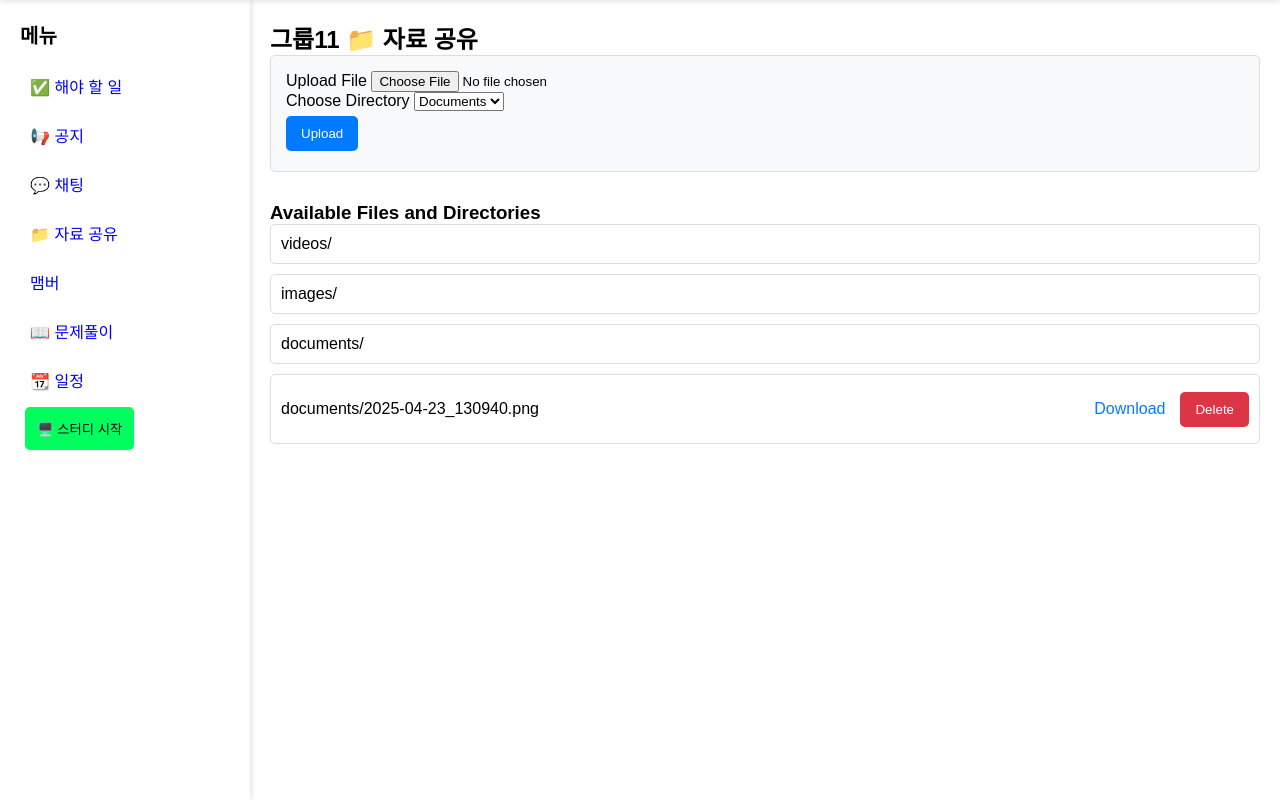
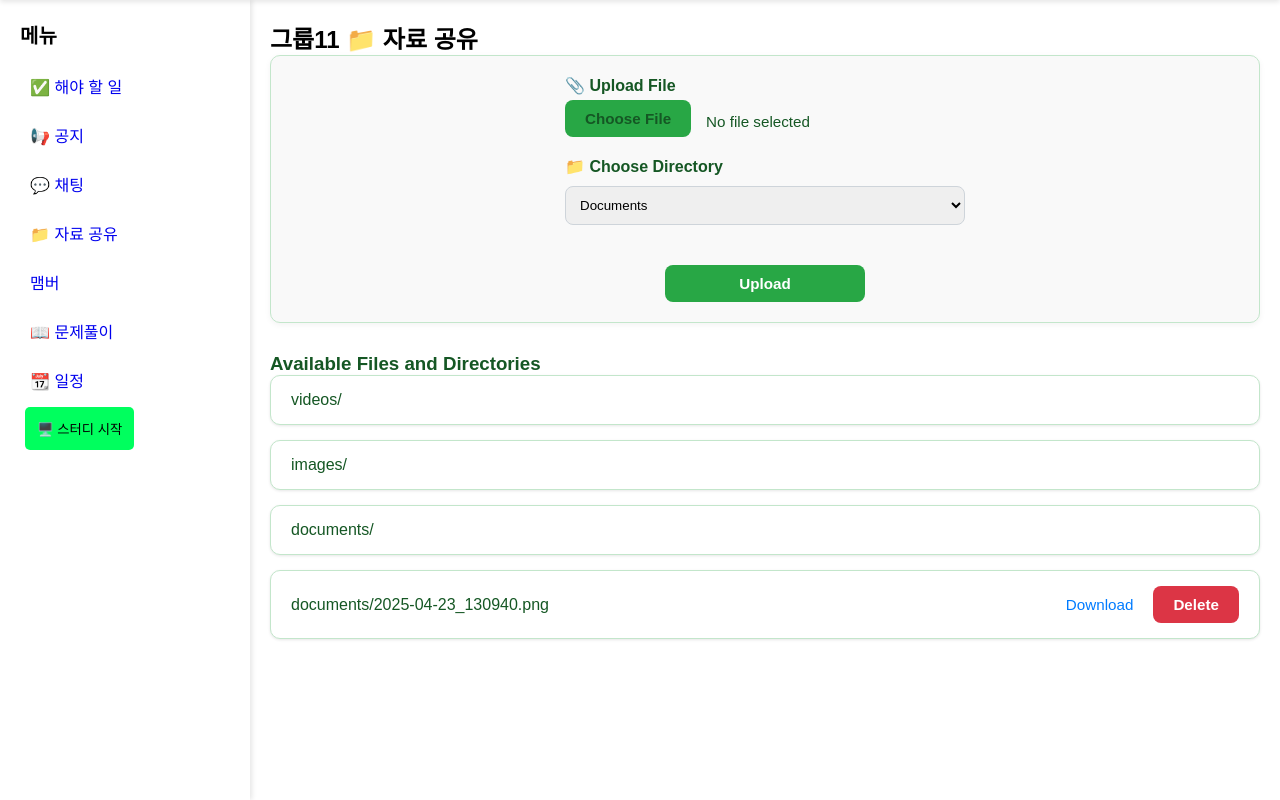
Before and after one commit to ggam9/PBL2, a Flask app: page /group/1/share in a window 1280 px wide. Shown: the part 60-860 px from the top of the page. Run offline with Flask 3, Linux system fonts and the light colour scheme; a user stored in the database is signed in.

Commit message:
Add files via upload

```diff
--- a/templates/group_share.html
+++ b/templates/group_share.html
@@ -3,29 +3,76 @@
 {% block title %}파일{% endblock %}
 
 {% block group_content %}
-<style>.group_content h2 {
+<style>
+.group_content h2 {
     margin-bottom: 20px;
+    font-size: 1.8em;
+    color: #155724;
 }
 
 .upload-form {
     margin-bottom: 30px;
-    padding: 15px;
-    background-color: #f8f9fa;
-    border-radius: 5px;
-    border: 1px solid #ddd;
+    padding: 20px;
+    background-color: #f9f9f9;
+    border-radius: 10px;
+    border: 1px solid #c3e6cb;
+    display: flex;
+    flex-direction: column;
+    align-items: center;
+    box-shadow: 0 2px 6px rgba(0,0,0,0.05);
+}
+
+.upload-form .form-group {
+    width: 100%;
+    max-width: 400px;
+    margin-bottom: 15px;
+}
+
+.upload-form label {
+    display: block;
+    margin-bottom: 5px;
+    font-weight: bold;
+    color: #155724;
+}
+
+.upload-form .form-control {
+    width: 100%;
+    padding: 10px;
+    border: 1px solid #ced4da;
+    border-radius: 8px;
+}
+
+.upload-form button {
+    max-width: 200px;
+    width: 100%;
+    margin-top: 10px;
+}
+
+.form-control {
+    width: 100%;
+    padding: 10px;
+    margin-top: 5px;
+    margin-bottom: 15px;
+    border: 1px solid #ced4da;
+    border-radius: 8px;
 }
 
 .btn {
-    margin: 5px 0;
-    padding: 10px 15px;
+    padding: 10px 20px;
     border: none;
-    border-radius: 5px;
+    border-radius: 8px;
     cursor: pointer;
+    font-weight: bold;
+    font-size: 0.95em;
 }
 
 .btn-primary {
-    background-color: #007bff;
+    background-color: #28a745;
     color: white;
+}
+
+.btn-primary:hover {
+    background-color: #218838;
 }
 
 .btn-danger {
@@ -33,14 +80,18 @@
     color: white;
 }
 
-.btn-link {
-    margin-left: 10px;
-    color: #007bff;
-    text-decoration: none;
+.btn-danger:hover {
+    background-color: #c82333;
 }
 
-.btn-link:hover {
+.btn-link {
+    color: #007bff;
+    background: none;
+    border: none;
+    padding: 0;
+    font-size: 0.95em;
     text-decoration: underline;
+    margin-right: 10px;
 }
 
 .file-list {
@@ -49,29 +100,83 @@
 }
 
 .file-item {
-    border: 1px solid #ddd;
-    padding: 10px;
-    margin-bottom: 10px;
-    border-radius: 5px;
+    border: 1px solid #c3e6cb;
+    padding: 15px 20px;
+    margin-bottom: 15px;
+    border-radius: 10px;
     background-color: #ffffff;
     display: flex;
     align-items: center;
     justify-content: space-between;
+    box-shadow: 0 1px 3px rgba(0, 0, 0, 0.1);
 }
 
 .file-item span {
     flex-grow: 1;
+    font-weight: 500;
+    color: #155724;
+    word-break: break-all;
+}
+
+.file-actions {
+    display: flex;
+    align-items: center;
+    gap: 10px;
+}
+
+.file-input {
+    display: none;  /* 실제 input 숨기기 */
+}
+
+.custom-file-upload {
+    display: inline-block;
+    padding: 10px 20px;
+    background-color: #28a745;
+    color: white;
+    border-radius: 8px;
+    font-weight: bold;
+    font-size: 0.95em;
+    cursor: pointer;
+    transition: background-color 0.3s ease;
+    text-align: center;
+    border: none;
+}
+
+.custom-file-upload:hover {
+    background-color: #218838;
+}
+.file-upload-wrapper {
+    display: flex;
+    align-items: center;
+    gap: 15px;
+    flex-wrap: wrap;
+}
+
+.file-name {
+    font-size: 0.95em;
+    color: #155724;
+    font-weight: 500;
+    word-break: break-word;
+    max-width: 250px;
+    white-space: nowrap;
+    overflow: hidden;
+    text-overflow: ellipsis;
 }
 </style>
+
 <h2>{{ post.title }} 📁 자료 공유</h2>
 
 <form method="POST" enctype="multipart/form-data" class="upload-form">
     <div class="form-group">
-        <label for="file">Upload File</label>
-        <input type="file" id="file" name="file" class="form-control" required>
+        <label for="file">📎 Upload File</label>
+        <div class="file-upload-wrapper">
+         <label for="file" class="custom-file-upload">Choose File</label>
+         <span id="file-name" class="file-name">No file selected</span>
+        </div>
+     <input type="file" id="file" name="file" class="form-control file-input" required>
     </div>
     <div class="form-group">
-        <label for="subdirectory">Choose Directory</label>
+        <label for="subdirectory">📁 Choose Directory</label>
         <select id="subdirectory" name="subdirectory" class="form-control">
             <option value="documents">Documents</option>
             <option value="images">Images</option>
@@ -79,18 +184,30 @@
         </select>
     </div>
     <button type="submit" class="btn btn-primary">Upload</button>
+    {% with messages = get_flashed_messages(category_filter=['upload_error']) %}
+        {% if messages %}
+            <span style="color: red; margin-top: 10px;">{{ messages[0] }}</span>
+        {% endif %}
+    {% endwith %}
 </form>
-
-<h3>Available Files and Directories</h3>
+<script>
+    document.getElementById('file').addEventListener('change', function () {
+        const fileName = this.files[0] ? this.files[0].name : 'No file selected';
+        document.getElementById('file-name').textContent = fileName;
+    });
+</script>
+<h3 style="color:#155724;">Available Files and Directories</h3>
 <ul class="file-list">
     {% for item in dirs_and_files %}
     <li class="file-item">
         <span>{{ item }}</span>
         {% if not item.endswith('/') %}
-        <a href="{{ url_for('download_file', post_id=post.id, filename=item) }}" class="btn btn-link">Download</a>
-        <form method="POST" action="{{ url_for('delete_file', post_id=post.id, filename=item) }}" style="display:inline;">
-            <button type="submit" class="btn btn-danger">Delete</button>
-        </form>
+        <div class="file-actions">
+            <a href="{{ url_for('download_file', post_id=post.id, filename=item) }}" class="btn-link">Download</a>
+            <form method="POST" action="{{ url_for('delete_file', post_id=post.id, filename=item) }}" style="display:inline;">
+                <button type="submit" class="btn btn-danger">Delete</button>
+            </form>
+        </div>
         {% endif %}
     </li>
     {% endfor %}
```
